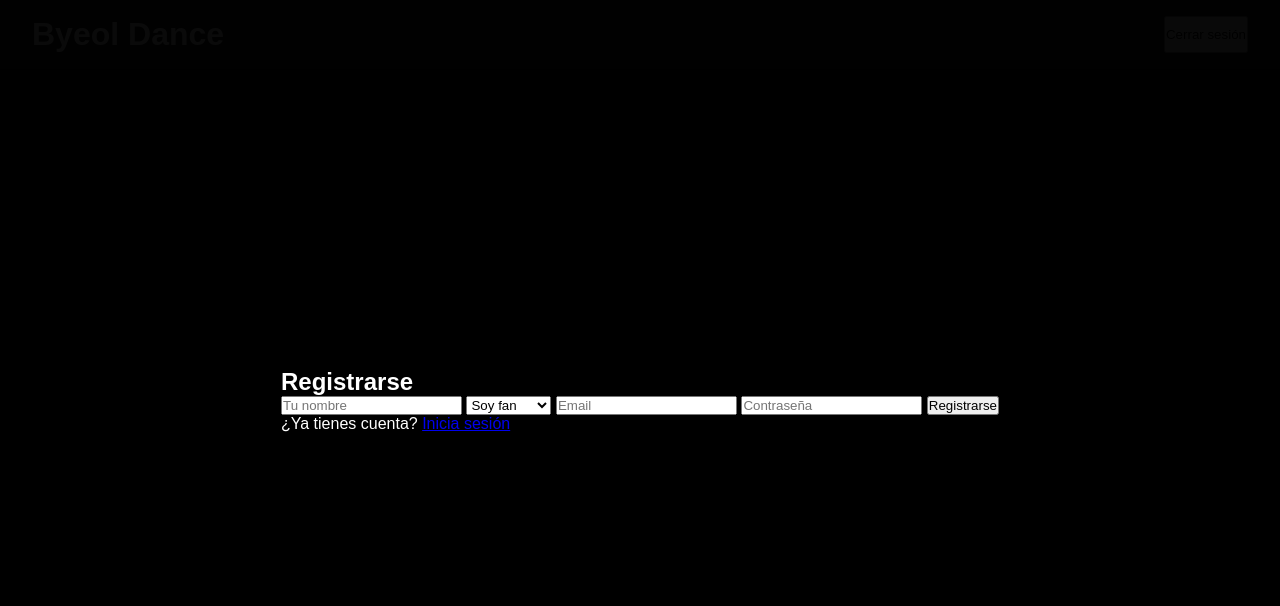
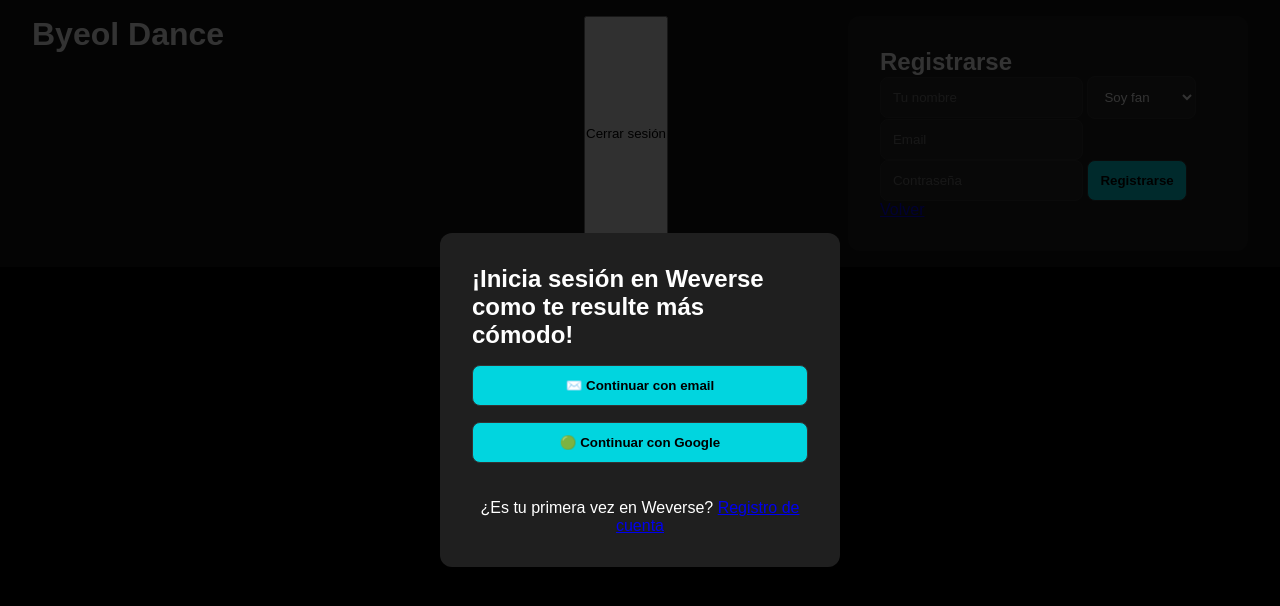
Before and after one commit to coverse123/byeol, a plain HTML site: page index.html in a window 1280 px wide. Drawn offline with Linux system fonts and the light colour scheme; no server answers; a web font is replaced by a local one.

Commit message:
index.html

```diff
--- a/index.html
+++ b/index.html
@@ -10,18 +10,39 @@
 <body>
 <!-- Modal de autenticación -->
 <div id="authModal" class="modal">
-  <!-- Vista de Login -->
- <div id="loginView" style="display:none;">
+  <div class="modal-content">
+    <h2>¡Inicia sesión en Weverse como te resulte más cómodo!</h2>
+
+    <!-- Botón: Continuar con email -->
+    <button class="social-btn" onclick="showLoginView()">
+      <span class="icon">✉️</span>
+      Continuar con email
+    </button>
+
+    <!-- Botón: Continuar con Google -->
+    <button class="social-btn" onclick="signInWithGoogle()">
+      <span class="icon">🟢</span>
+      Continuar con Google
+    </button>
+
+    <p style="text-align: center; margin-top: 20px;">
+      ¿Es tu primera vez en Weverse?
+      <a href="#" onclick="showRegisterView()">Registro de cuenta</a>
+    </p>
+  </div>
+</div>
+
+<!-- Vista de Login (email/password) -->
+<div id="loginView" class="modal-content" style="display:none;">
   <h2>Iniciar sesión</h2>
   <input type="email" id="loginEmail" placeholder="Email" required />
   <input type="password" id="loginPassword" placeholder="Contraseña" required />
   <button onclick="loginUser()">Iniciar sesión</button>
-    <p>¿No tienes cuenta? <a href="#" onclick="showView('register')">Regístrate</a></p>
+  <p><a href="#" onclick="showAuthModal()">Volver</a></p>
 </div>
-<div id="authModal" class="modal">
 
 <!-- Vista de Registro -->
- <div id="registerView" style="display:none;">
+<div id="registerView" class="modal-content" style="display:none;">
   <h2>Registrarse</h2>
   <input type="text" id="regName" placeholder="Tu nombre" required />
   <select id="userRole">
@@ -31,8 +52,7 @@
   <input type="email" id="regEmail" placeholder="Email" required />
   <input type="password" id="regPassword" placeholder="Contraseña" required />
   <button onclick="registerUser()">Registrarse</button>
-    <p>¿Ya tienes cuenta? <a href="#" onclick="showView('login')">Inicia sesión</a></p>
-  </div>
+  <p><a href="#" onclick="showAuthModal()">Volver</a></p>
 </div>
 
   <!-- Interfaz principal -->
```
Lines whose indentation alone changed are shown as unchanged.
